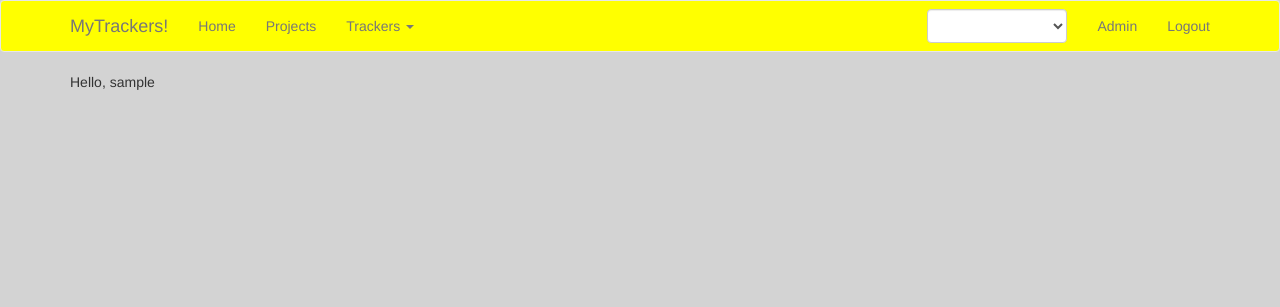
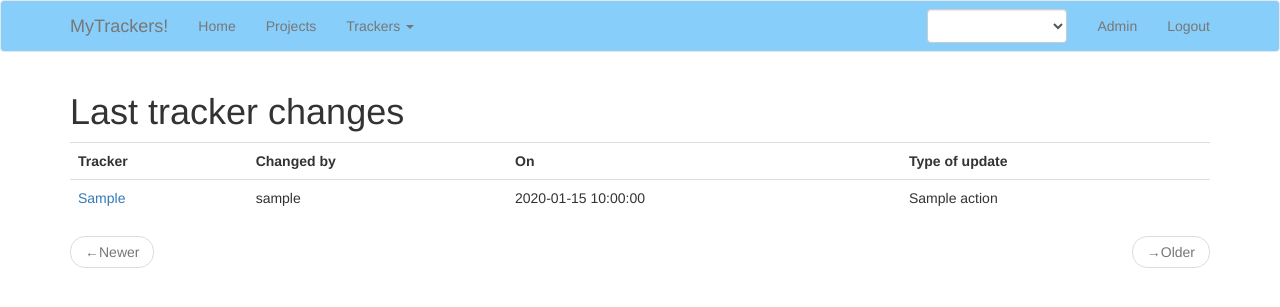
Before and after one commit to idalmasso/my_tracker_app, a Flask app: page / in a window 1280 px wide. Shown: the top 307 px of the page. Run offline with Flask 2, Linux system fonts and the light colour scheme; a user stored in the database is signed in; a database or web service that is not in the repository returns one stand-in record (values such as "Sample title"); some libraries are stand-ins or nearby versions.

Commit message:
Added little tracking

```diff
--- a/app/templates/basetemplate.html
+++ b/app/templates/basetemplate.html
@@ -4,8 +4,8 @@
     {% endblock %}
     {% block navbar %}
         <style>
-            .navbar {background-color: yellow;}
-            body {background-color: lightgray;}
+            .navbar {background-color: LightSkyBlue  ;}
+
         </style>
         <nav class="navbar navbar-default">
             <div class="container-fluid container">
--- /dev/null
+++ b/app/templates/trackerapp/listchanges.html
@@ -0,0 +1,61 @@
+{% extends "basetemplate.html" %}
+{% import 'bootstrap/wtf.html' as wtf %}
+{% block appcontent %}
+<h1>Last tracker changes</h1>
+
+<table class="table table-hover">
+       <tr>
+		<th>
+			Tracker
+		</th>
+        <th>
+            Changed by
+        </th>
+		<th>
+            On
+        </th>
+		<th>
+			Type of update
+		</th>
+    </tr>
+    {% for change in changes %}
+
+    <tr>
+		<td>
+        <div class="tracker_id">
+                <a href="{{ url_for('trackerapp.tracker_info',id=change.tracker_id) }}">{{ change.tracker_identifier }}</a>
+                <span hidden="True">{{ change.tracker_id }}</span>
+            </div>
+        </td>
+        <td>
+            <div class="username">
+                {{ change.username }}
+            </div>
+        </td>
+		<td class="datetime">
+			{{ change.datetime }}
+        </td>
+        <td class="actiontype">
+			{{ change.action }}
+        </td>
+    </tr>
+    {% endfor %}
+</table>
+<nav aria-label="...">
+    <ul class="pager">
+        <li class="previous {% if not prev_url %} disabled {% endif %}">
+            <a href="{{ prev_url or '#' }}">
+                <span aria-hidden="true">&larr;</span>Newer
+            </a>
+        </li>
+        <li class="next {% if not next_url %} disabled{% endif %}">
+            <a href="{{ next_url or '#' }}">
+                <span aria-hidden="true">&rarr;</span>Older
+            </a>
+        </li>
+    </ul>
+</nav>
+{% endblock %}
+{% block scripts %}
+    {{ super() }}
+{% endblock %}
--- a/app/trackerapp/routes.py
+++ b/app/trackerapp/routes.py
@@ -5,13 +5,25 @@ from flask_login import login_required, current_user
 from app.trackerapp.forms import AddTrackerForm, EditTrackerForm
 from app.tracker import Tracker
 from app.projectmodel import TrkProject
+from app.trackerchangesmodel import TrkChanges
 import os
 from .lookup import *
 
 
 @bp.route('/')
+@login_required
 def index():
-    return render_template('index.html', title='Home')
+    filt = {}
+    if 'sessionproject' in session:
+        if session['sessionproject']!='ALL':
+            filt = {'project':session['sessionproject']}
+    page = request.args.get('page', 1, type=int)
+    changes = TrkChanges.get_list_changes(page, int(current_app.config['TRACKER_PER_PAGE']), filt)
+    prev_url = url_for('trackerapp.index', page=changes.prev) if changes.has_prev else None
+    next_url = url_for('trackerapp.index', page=changes.next) if changes.has_next else None
+    return render_template('trackerapp/listchanges.html', title='Last changes',
+                           prev_url=prev_url, next_url=next_url, changes=changes.changes)
+
 
 
 @bp.route('/trackerlist/<filter_tracker>')
@@ -29,7 +41,7 @@ def trackerlist(filter_tracker):
     trackers = Tracker.get_list_trackers(page, int(current_app.config['TRACKER_PER_PAGE']),filtering=filt)
     prev_url = url_for('trackerapp.trackerlist',filter_tracker=filter_tracker, page=trackers.prev) if trackers.has_prev else None
     next_url = url_for('trackerapp.trackerlist',filter_tracker=filter_tracker, page=trackers.next) if trackers.has_next else None
-    return render_template('trackerapp/trackerlist.html', title='trackers',
+    return render_template('trackerapp/trackerlist.html', title='Trackers',
                            prev_url=prev_url, next_url=next_url, trackers=trackers.trackers, statuses=dict(STATUSES),priorities=dict(PRIORITIES) , categories=dict(CATEGORIES))
 
 
@@ -93,7 +105,7 @@ def tracker_edit(id):
         tracker.prefix=TrkProject.get_project(tracker.project).prefix
         tracker.categories = form.categories.data
         files = form.images.data
-
+        action = 'EDITED'
         for f in files:
             if not f is None and not f=='':
                 filename = secure_filename(f.filename)
@@ -104,10 +116,12 @@ def tracker_edit(id):
                         os.mkdir(os.path.join(current_app.config['UPLOAD_FOLDER'],tracker.id))
                     f.save(os.path.join(current_app.config['UPLOAD_FOLDER'],tracker.id,
                                        filename))
+                    action = 'ADDED IMAGES'
                 else:
                     flash('File {} skipped because not image'.format(filename))
         tracker.update_tracker_by_form()
         flash('Tracker  {} updated'.format(tracker.number))
+        TrkChanges.create_change(current_user.username,tracker,tracker.project,action)
         return redirect(url_for('trackerapp.trackerlist',filter_tracker='open'))
     else:
         return render_template('trackerapp/tracker_edit.html', form=form,tracker=tracker, title=Tracker.title)
@@ -144,6 +158,7 @@ def add_tracker():
                 else:
                     flash('File {} skipped because not image'.format(filename))
         tracker.update_tracker_by_form()
+        TrkChanges.create_change(current_user.username,tracker,tracker.project,'CREATED')
         return redirect(url_for('trackerapp.tracker_info', id= tracker.id))
     return render_template('trackerapp/add_tracker.html', form=form, title='Add tracker')
 
@@ -153,6 +168,7 @@ def add_tracker():
 def delete_tracker(id):
     if current_user.admin:
         Tracker.get_tracker(id).remove_tracker()
+        TrkChanges.create_change(current_user.username,tracker,tracker.project,'DELETED')
     return redirect(url_for('trackerapp.trackerlist',filter_tracker='open'))
 
 def allowed_file(filename):
--- /dev/null
+++ b/app/trackerchangesmodel.py
@@ -0,0 +1,55 @@
+from app import mongo
+from bson.objectid import ObjectId
+import datetime
+
+class TrkChanges(object):
+    username = ''
+    tracker_id = ''
+    tracker_identifier = ''
+    datetime = ''
+    project = ''
+    action = ''
+    def __init__(self, change=None):
+        if change is not None:
+            self.username = change.get('username','')
+            self.tracker_id = change.get('tracker_id','')
+            self.tracker_identifier = change.get('tracker_identifier','')
+            self.datetime = change.get('datetime','')
+            self.project = change.get('project','')
+            self.id = str(change.get('_id',''))
+            self.action = change.get('action','')
+
+
+    @staticmethod
+    def create_change(username,tracker,project,action):
+        chg_id = mongo.db.changes.insert({'username': username,
+                                           'tracker_id':str(tracker.id),
+                                          'tracker_identifier':(tracker.prefix+'-'+"%04d" % tracker.number),
+                                           'project':project,
+                                          'datetime': datetime.datetime.utcnow(),
+                                          'action':action})
+        chg = TrkChanges.get_change(str(chg_id))
+        return project
+
+    @staticmethod
+    def get_list_changes(page_number, changes_per_page, filt):
+        class Object(object):
+            pass
+
+        list_changes = Object()
+        list_changes.has_prev = (page_number > 1)
+        list_changes.prev = page_number - 1
+        list_changes.next = page_number + 1
+        cont = mongo.db.changes.count(filt)
+        list_changes.has_next = (cont > changes_per_page * page_number)
+        skips = changes_per_page * (page_number - 1)
+        cursor = mongo.db.changes.find(filt).sort('datetime', -1).skip(skips).limit(changes_per_page)
+        list_changes.changes = [TrkChanges(change) for change in cursor]
+        return list_changes
+
+    @staticmethod
+    def get_change(id):
+        chg = mongo.db.list_changes.find_one({'_id': ObjectId(id)})
+        if not chg:
+            return None
+        return TrkChanges(chg)
```
